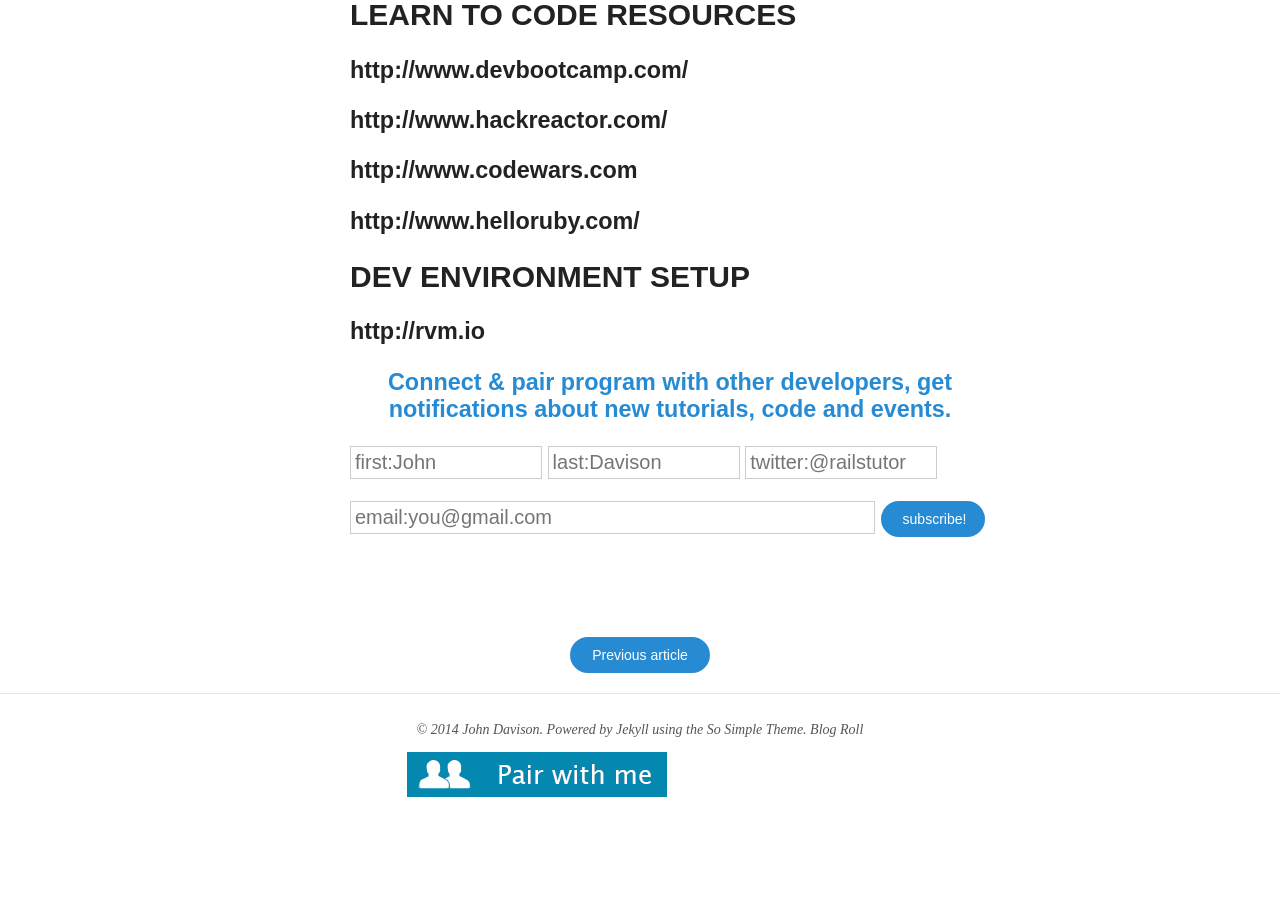
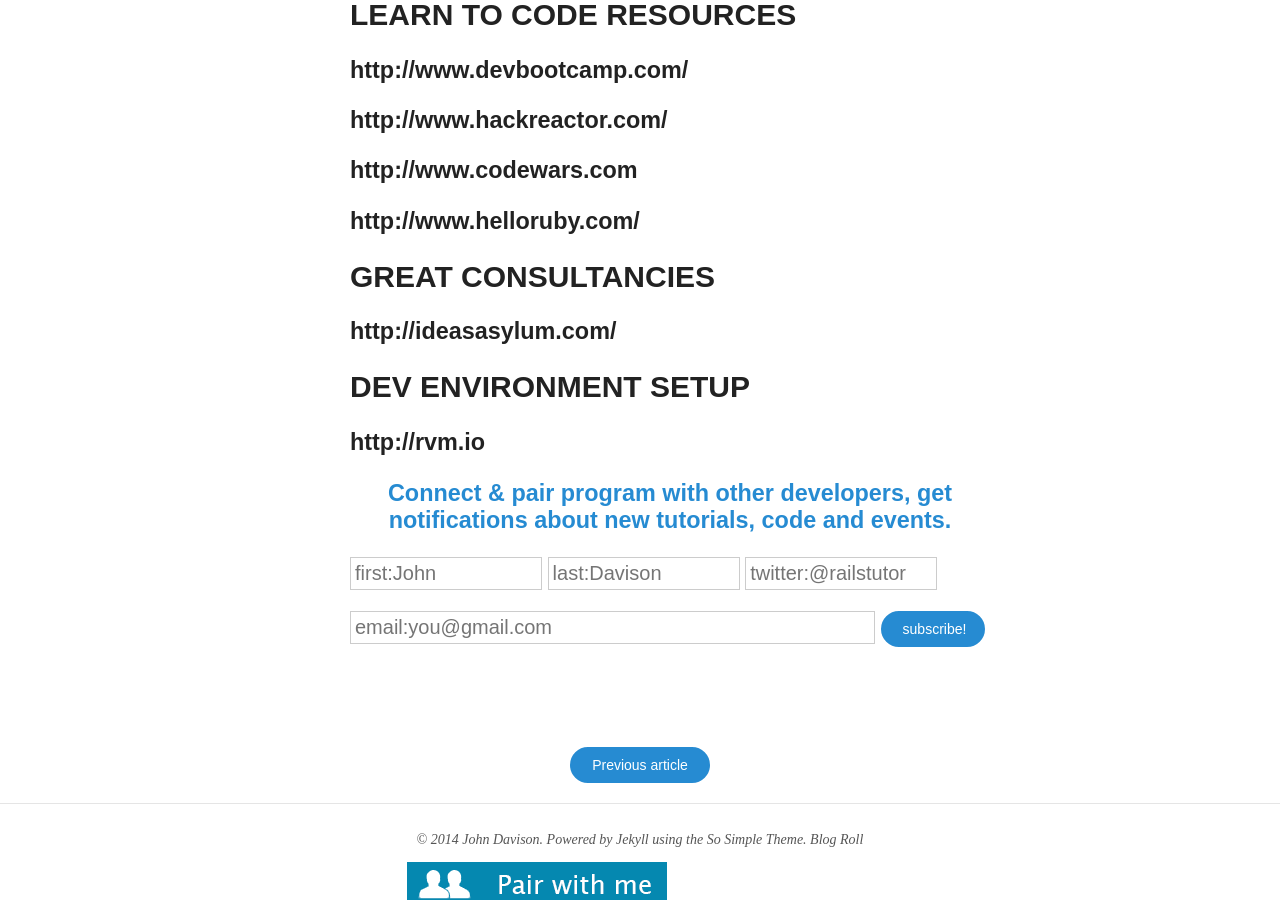
Before and after one commit to jcdavison/rubyonrailstutor.github.io, a Jekyll site: the page built from _posts/2014-03-19-blog-roll.md, in a window 1280 px wide and 900 px high, scrolled down 1011 px. Built offline with Jekyll 4.4.1, drawn with Linux system fonts in a browser that asks for light colours; nearby versions of some CDN libraries; comment, search, counter and statistics services are not loaded; before the commit the page ends 1864 px from its top, so only the background shows below that.

Commit message:
update blogroll

```diff
--- a/_posts/2014-03-19-blog-roll.md
+++ b/_posts/2014-03-19-blog-roll.md
@@ -36,6 +36,10 @@
 
 ### [http://www.helloruby.com/](http://www.helloruby.com)
 
+## GREAT CONSULTANCIES
+
+### [http://ideasasylum.com/](http://ideasasylum.com/)
+
 
 ## DEV ENVIRONMENT SETUP
 
```
